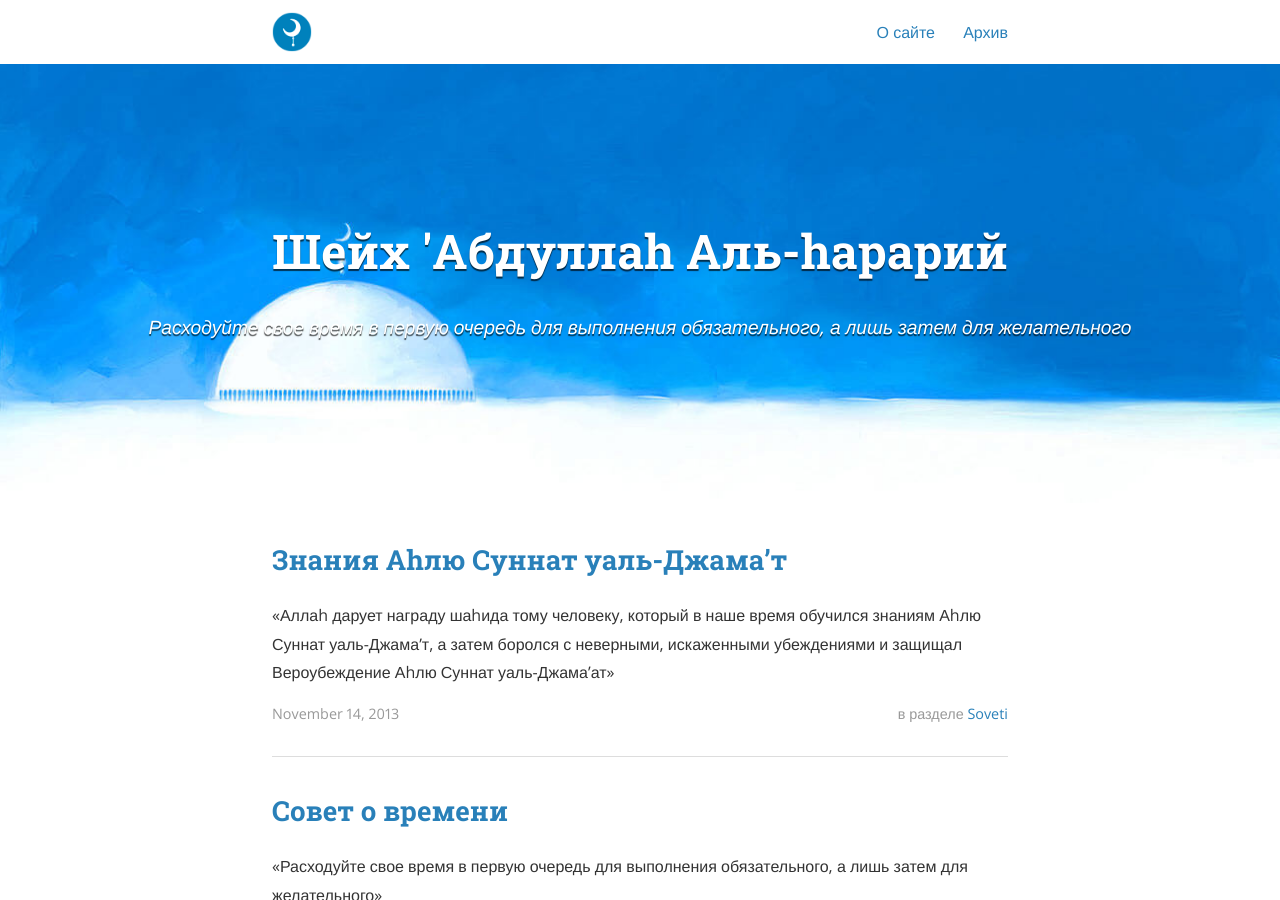
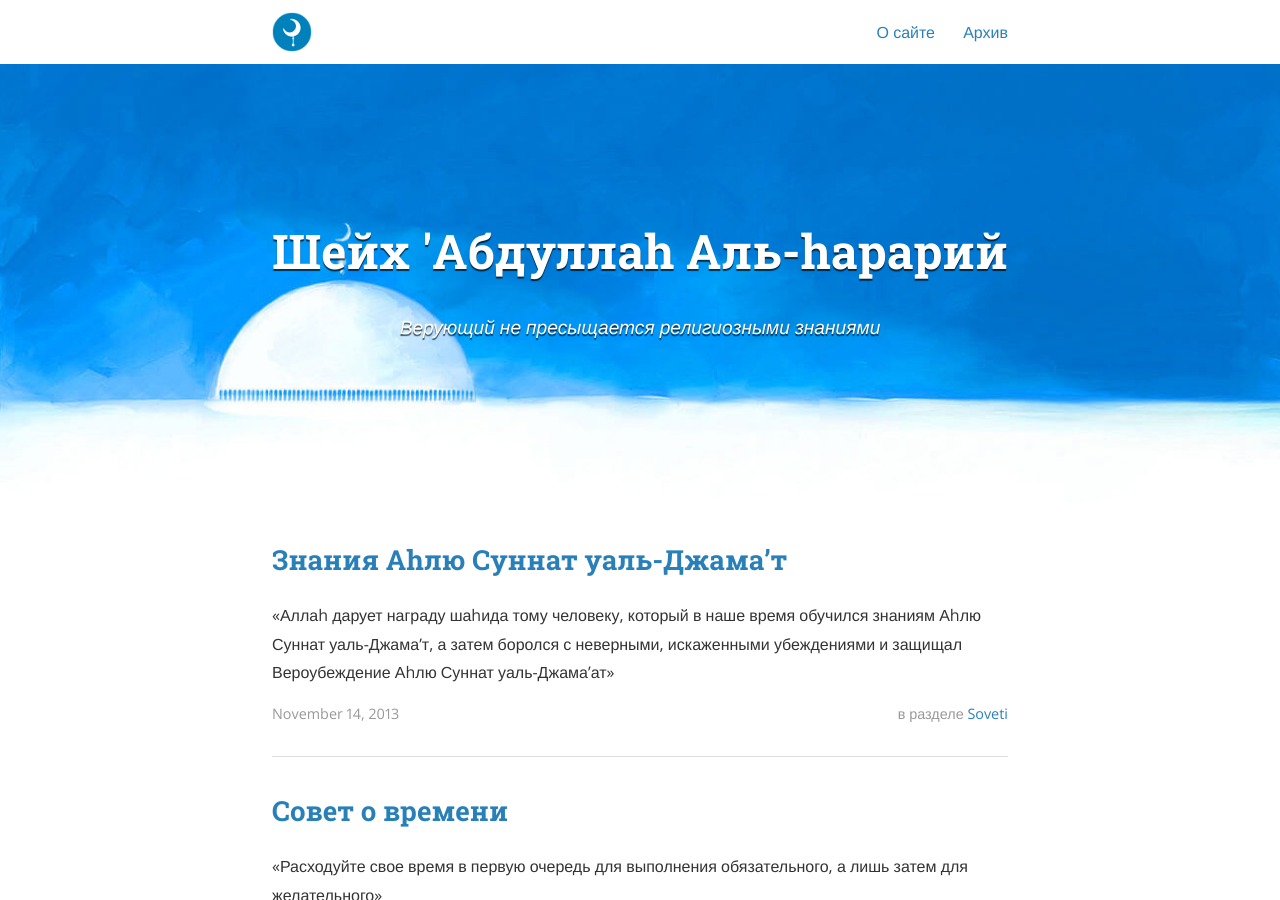
Before and after one commit to alharary-site/alharary, a Jekyll site: the page built from index.html, in a window 1280 px wide and 900 px high. Built offline with Jekyll 4.4.1, drawn with Linux system fonts in a browser that asks for light colours; nearby versions of some CDN libraries; the list of posts is cut into pages by our own code.

Commit message:
edited header subtitle

```diff
--- a/_config.yml
+++ b/_config.yml
@@ -10,7 +10,7 @@ exclude:
 
 # Site settings
 title: "Шейх 'Абдуллаh Аль-hарарий"
-subtitle: "Расходуйте свое время в первую очередь для выполнения обязательного, а лишь затем для желательного"
+subtitle: "Верующий не пресыщается религиозными знаниями"
 email: alharary.site@gmail.com
 name: ""
 description: >
```
